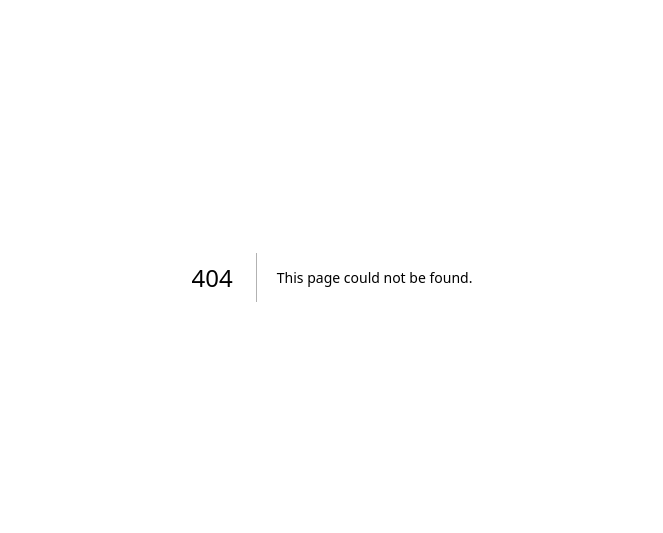
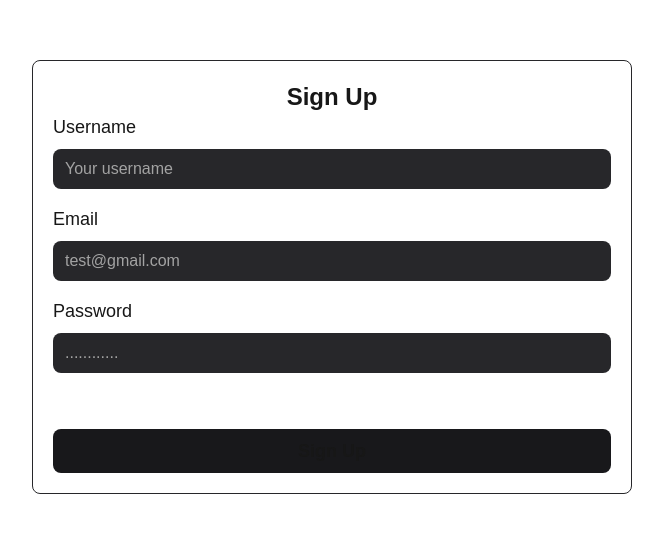
Before and after one commit to Devang1224/linkwave, a Next.js app: page /sign-in in a window 1280 px wide. Before the commit this address had no page. Shown: the part 123-656 px from the top of the page, without its empty margins (308-971 px from the left). Built offline with nearby package versions, Linux system fonts and the light colour scheme.

Commit message:
feat:added signup page

```diff
--- /dev/null
+++ b/app/(pages)/sign-in/page.tsx
@@ -0,0 +1,108 @@
+'use client'
+
+import { useForm } from "react-hook-form"
+import axios from "axios";
+import { LuLoader2 } from "react-icons/lu";
+
+interface Register {
+  email:string,
+  password:string
+  username:string,
+}
+
+export default function page() {
+
+  const {register,handleSubmit,formState:{errors,isSubmitting}} = useForm<Register>();
+
+
+const onSubmit = async (data:Register)=>{
+  try{
+      const res = await axios.post('/api/signup',data);
+      console.log(res);
+  } catch(err:any){
+      console.log(err);
+  }
+}
+
+  return (
+    <div className="min-h-screen flex justify-center items-center">
+      <div className="border border-[#27272A] p-5 rounded-lg w-[600px]">
+        <p className="text-center font-semibold text-2xl">Sign Up</p>
+        <form className="flex flex-col gap-4" onSubmit={handleSubmit(onSubmit)}>
+          <div className="flex flex-col gap-2">
+            <label className="text-lg" htmlFor="field_username">
+              Username
+            </label>
+            <input
+              id="field_username"
+              type="text"
+              placeholder="Your username"
+              className="bg-[#27272A] placeholder:text-[#A3A3A3] px-3 py-2 rounded-lg outline-none"
+              {...register("username", { required: 'Username is required', maxLength: 100 })}
+            />
+                {errors.username?.type === "required" && (
+                 <p role="alert" className="text-red-500 text-sm">First name is required</p>
+                )}
+          </div>
+          <div className="flex flex-col gap-2">
+            <label className="text-lg" htmlFor="field_username">
+              Email
+            </label>
+            <input
+              id="field_username"
+              type="text"
+              placeholder="test@gmail.com"
+              className="bg-[#27272A] placeholder:text-[#A3A3A3] px-3 py-2 rounded-lg outline-none"
+              {...register('email',{
+                required:"Email address is required",
+                pattern: {
+                  value: /^[^\s@]+@[^\s@]+\.[^\s@]+$/,
+                  message: "Please enter a valid email address"
+                }
+              })}
+            />
+            {
+               errors.email  && (
+                <p role="alert" className="text-red-500 text-sm">{errors.email?.message}</p>
+              )
+            }
+          </div>
+          <div className="flex flex-col gap-2">
+            <label className="text-lg" htmlFor="field_username">
+              Password
+            </label>
+            <input
+              id="field_username"
+              type="password"
+              placeholder="............"
+              className="bg-[#27272A] placeholder:text-[#A3A3A3] px-3 py-2 rounded-lg outline-none"
+              {...register('password',{ required:"Password is required",
+                min:8,
+                max:150,
+                pattern: {
+                  value: /^(?=.*[A-Z])(?=.*\d)(?=.*[!@#$%^&*(),.?":{}|<>])[A-Za-z\d!@#$%^&*(),.?":{}|<>]{8,}$/,
+                  message: "Password must include at least one uppercase letter, one number, and one special character",
+                },
+              }
+              )}
+            />
+             {
+              (errors.password?.type === 'pattern' || errors.password?.type === 'required') && (
+                <p role="alert" className="text-red-500 text-sm">{errors.password?.message}</p>
+              )
+            }
+          </div>
+
+          <button
+            type="submit"
+            className="font-semibold text-lg bg-[#18181B] p-2 rounded-lg mt-10 flex justify-center items-center h-[44px]"
+          >
+            {
+                isSubmitting ? <LuLoader2 className=" animate-spin"/> : 'Sign Up'
+            }
+          </button>
+        </form>
+      </div>
+    </div>
+  );
+}
--- a/app/layout.tsx
+++ b/app/layout.tsx
@@ -28,7 +28,7 @@ export default function RootLayout({
       <body
         className={`${geistSans.variable} ${geistMono.variable} antialiased`}
       >
-        {children}
+          {children}
       </body>
     </html>
   );
--- a/package.json
+++ b/package.json
@@ -9,6 +9,7 @@
     "lint": "next lint"
   },
   "dependencies": {
+    "axios": "^1.7.7",
     "bcrypt": "^5.1.1",
     "bcryptjs": "^2.4.3",
     "jsonwebtoken": "^9.0.2",
@@ -16,6 +17,8 @@
     "next": "14.2.13",
     "react": "^18",
     "react-dom": "^18",
+    "react-hook-form": "^7.53.0",
+    "react-icons": "^5.3.0",
     "zod": "^3.23.8"
   },
   "devDependencies": {
```
Also changed, not shown: 1 other file (tests, documents, lock files or other folders).
